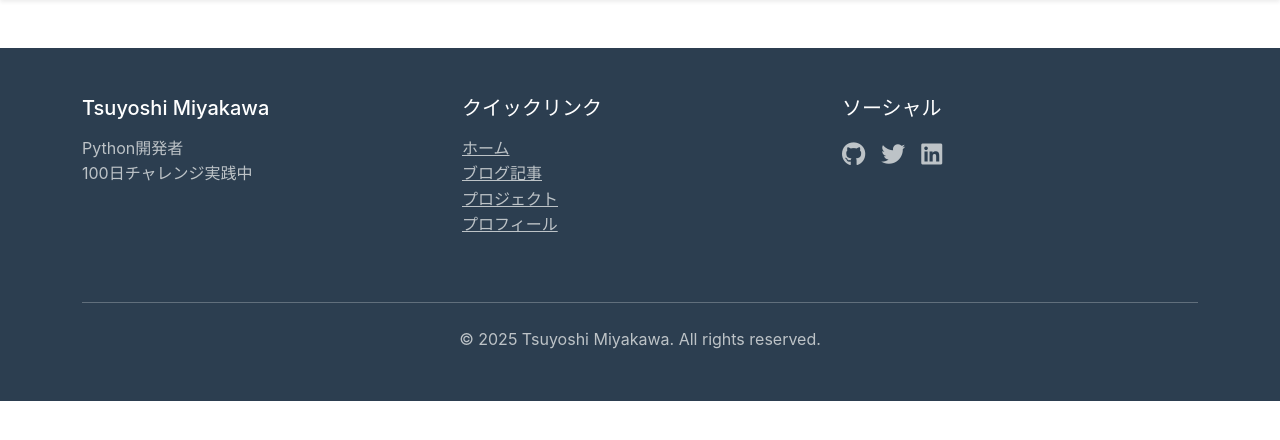
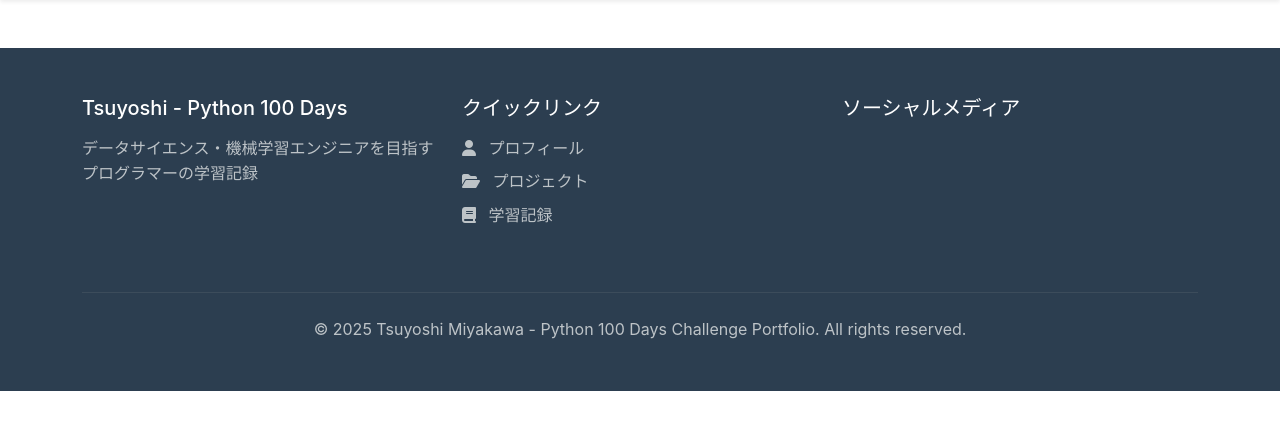
Before and after one commit to miyakawa2449/portfolio, a Python web app: template templates/public_layout.html in a window 1280 px wide. Shown: the part 60-500 px from the top of the page. Run offline with Jinja, Linux system fonts and the light colour scheme; the template is opened without the code that fills it, so the values that code supplies are empty.

Commit message:
プロフィールページのフッター内容を他ページと統一
変更内容:
- サイト情報セクションをsite_settingsから動的取得に変更
- プロフィール情報表示の追加（job_title、tagline等）
- クイックリンクにアイコン追加、「学習記録」表記に統一
- ソーシャルメディアリンクをadmin_userの実際の情報から動的生成
- コピーライト表記をポートフォリオサイト仕様に統一

効果:
- 全ページでフッター表示の一貫性確保
- 動的プロフィール情報の活用
- ソーシャルメディア情報の正確な表示

🤖 Generated with [Claude Code](https://claude.ai/code)

Co-Authored-By: Claude <noreply@anthropic.com>

```diff
--- a/templates/public_layout.html
+++ b/templates/public_layout.html
@@ -59,34 +59,128 @@
     <footer class="bg-dark text-white py-5 mt-5">
         <div class="container">
             <div class="row">
-                <div class="col-md-4 mb-4">
-                    <h5 class="mb-3">{{ admin_user.name_romaji or admin_user.name or 'Tsuyoshi Miyakawa' }}</h5>
-                    <p class="text-muted">
-                        Python開発者<br>
-                        100日チャレンジ実践中
-                    </p>
+                <div class="col-lg-4 mb-4">
+                    <h5 class="mb-3">{{ site_settings.site_name or 'Tsuyoshi - Python 100 Days' }}</h5>
+                    <p class="text-muted">{{ site_settings.site_description or 'データサイエンス・機械学習エンジニアを目指すプログラマーの学習記録' }}</p>
+
+                    {% if admin_user %}
+                        <div class="mb-3">
+                            <p class="text-muted mb-1">
+                                <i class="fas fa-user me-2"></i>
+                                <strong>{{ admin_user.name_romaji or admin_user.name }}</strong>
+                            </p>
+                            {% if admin_user.job_title %}
+                            <p class="text-muted mb-1">
+                                <i class="fas fa-briefcase me-2"></i>{{ admin_user.job_title }}
+                            </p>
+                            {% endif %}
+                            {% if admin_user.tagline %}
+                            <p class="text-muted mb-1 small">
+                                <i class="fas fa-quote-left me-2"></i>{{ admin_user.tagline }}
+                            </p>
+                            {% endif %}
+                        </div>
+                    {% endif %}
+
+                    {% if admin_user and admin_user.portfolio_email %}
+                        <p><i class="fas fa-envelope me-2"></i> <a href="mailto:{{ admin_user.portfolio_email }}" class="text-muted text-decoration-none">{{ admin_user.portfolio_email }}</a></p>
+                    {% elif site_settings.contact_email %}
+                        <p><i class="fas fa-envelope me-2"></i> <a href="mailto:{{ site_settings.contact_email }}" class="text-muted text-decoration-none">{{ site_settings.contact_email }}</a></p>
+                    {% endif %}
                 </div>
-                <div class="col-md-4 mb-4">
+
+                <div class="col-lg-4 mb-4">
                     <h5 class="mb-3">クイックリンク</h5>
                     <ul class="list-unstyled">
-                        <li><a href="{{ url_for('landing') }}" class="text-muted">ホーム</a></li>
-                        <li><a href="{{ url_for('blog') }}" class="text-muted">ブログ記事</a></li>
-                        <li><a href="{{ url_for('projects') }}" class="text-muted">プロジェクト</a></li>
-                        <li><a href="{{ url_for('profile', handle_name=admin_user.handle_name or 'Tsuyoshi') }}" class="text-muted">プロフィール</a></li>
+                        <li class="mb-2">
+                            {% if admin_user and admin_user.handle_name %}
+                            <a href="{{ url_for('profile', handle_name=admin_user.handle_name) }}" class="text-muted text-decoration-none">
+                                <i class="fas fa-user me-2"></i> プロフィール
+                            </a>
+                            {% else %}
+                            <a href="{{ url_for('profile', handle_name=admin_user.handle_name or 'Tsuyoshi') }}" class="text-muted text-decoration-none">
+                                <i class="fas fa-user me-2"></i> プロフィール
+                            </a>
+                            {% endif %}
+                        </li>
+                        <li class="mb-2">
+                            <a href="{{ url_for('projects') }}" class="text-muted text-decoration-none">
+                                <i class="fas fa-folder-open me-2"></i> プロジェクト
+                            </a>
+                        </li>
+                        <li class="mb-2">
+                            <a href="{{ url_for('blog') }}" class="text-muted text-decoration-none">
+                                <i class="fas fa-book me-2"></i> 学習記録
+                            </a>
+                        </li>
                     </ul>
                 </div>
-                <div class="col-md-4 mb-4">
-                    <h5 class="mb-3">ソーシャル</h5>
-                    <div class="d-flex gap-3">
-                        <a href="https://github.com/miyakawa2449" class="text-muted fs-4"><i class="fab fa-github"></i></a>
-                        <a href="#" class="text-muted fs-4"><i class="fab fa-twitter"></i></a>
-                        <a href="#" class="text-muted fs-4"><i class="fab fa-linkedin"></i></a>
-                    </div>
+
+                <div class="col-lg-4 mb-4">
+                    <h5 class="mb-3">ソーシャルメディア</h5>
+                    {% if admin_user %}
+                        <div class="d-flex gap-3 flex-wrap">
+                            {% if admin_user.github_username %}
+                                <a href="https://github.com/{{ admin_user.github_username }}" target="_blank" rel="noopener noreferrer" class="text-muted fs-4" title="GitHub">
+                                    <i class="fab fa-github"></i>
+                                </a>
+                            {% endif %}
+                            {% if admin_user.linkedin_url %}
+                                <a href="{{ admin_user.linkedin_url }}" target="_blank" rel="noopener noreferrer" class="text-muted fs-4" title="LinkedIn">
+                                    <i class="fab fa-linkedin"></i>
+                                </a>
+                            {% endif %}
+                            {% if admin_user.twitter_url %}
+                                <a href="{{ admin_user.twitter_url }}" target="_blank" rel="noopener noreferrer" class="text-muted fs-4" title="Twitter">
+                                    <i class="fab fa-twitter"></i>
+                                </a>
+                            {% endif %}
+                            {% if admin_user.portfolio_email %}
+                                <a href="mailto:{{ admin_user.portfolio_email }}" class="text-muted fs-4" title="Email">
+                                    <i class="fas fa-envelope"></i>
+                                </a>
+                            {% endif %}
+                        </div>
+                    {% elif site_settings.social_media_links %}
+                        <div class="d-flex gap-3 flex-wrap">
+                            {% for platform, url in site_settings.social_media_links.items() if url %}
+                                <a href="{{ url }}" target="_blank" rel="noopener noreferrer" class="text-muted fs-4">
+                                    {% if platform == 'twitter' %}
+                                        <i class="fab fa-twitter"></i>
+                                    {% elif platform == 'facebook' %}
+                                        <i class="fab fa-facebook"></i>
+                                    {% elif platform == 'instagram' %}
+                                        <i class="fab fa-instagram"></i>
+                                    {% elif platform == 'youtube' %}
+                                        <i class="fab fa-youtube"></i>
+                                    {% elif platform == 'github' %}
+                                        <i class="fab fa-github"></i>
+                                    {% elif platform == 'linkedin' %}
+                                        <i class="fab fa-linkedin"></i>
+                                    {% elif platform == 'tiktok' %}
+                                        <i class="fab fa-tiktok"></i>
+                                    {% else %}
+                                        <i class="fas fa-link"></i>
+                                    {% endif %}
+                                </a>
+                            {% endfor %}
+                        </div>
+                    {% endif %}
                 </div>
             </div>
-            <hr class="my-4">
+
+            <hr class="my-4 border-secondary">
+
             <div class="text-center">
-                <p class="mb-0 text-muted">&copy; 2025 {{ admin_user.name_romaji or admin_user.name or 'Tsuyoshi Miyakawa' }}. All rights reserved.</p>
+                <p class="mb-0 text-muted">
+                    {% if admin_user and admin_user.name_romaji %}
+                        © 2025 {{ admin_user.name_romaji }} - Python 100 Days Challenge Portfolio. All rights reserved.
+                    {% elif admin_user and admin_user.name %}
+                        © 2025 {{ admin_user.name }} - Python 100 Days Challenge Portfolio. All rights reserved.
+                    {% else %}
+                        © 2025 Tsuyoshi Miyakawa - Python 100 Days Challenge Portfolio. All rights reserved.
+                    {% endif %}
+                </p>
             </div>
         </div>
     </footer>
```
